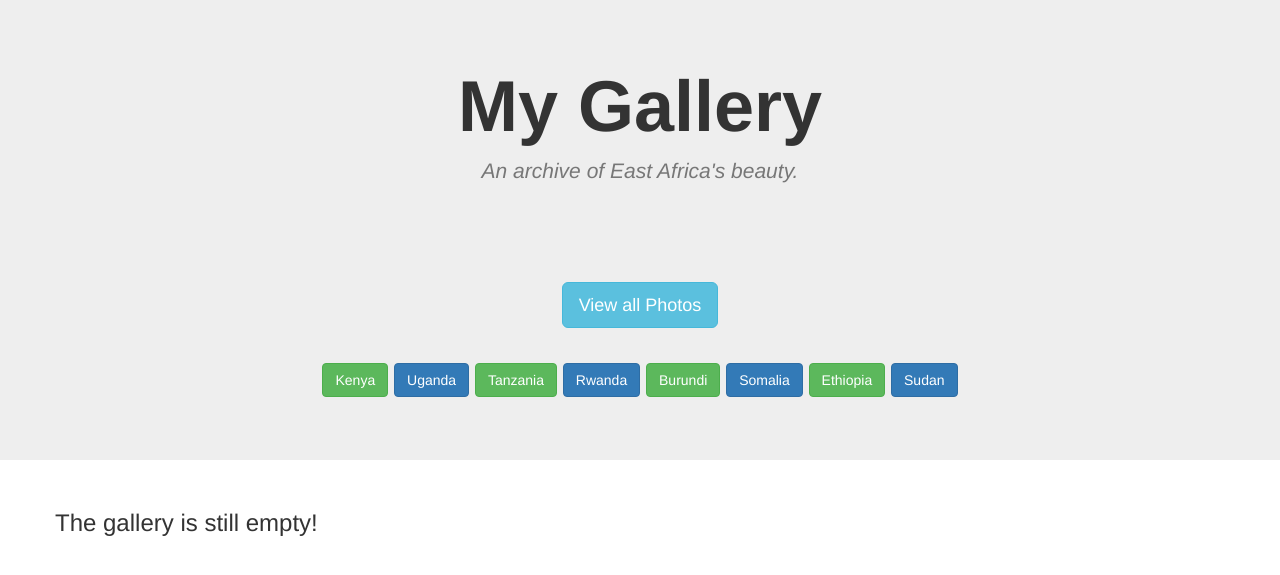
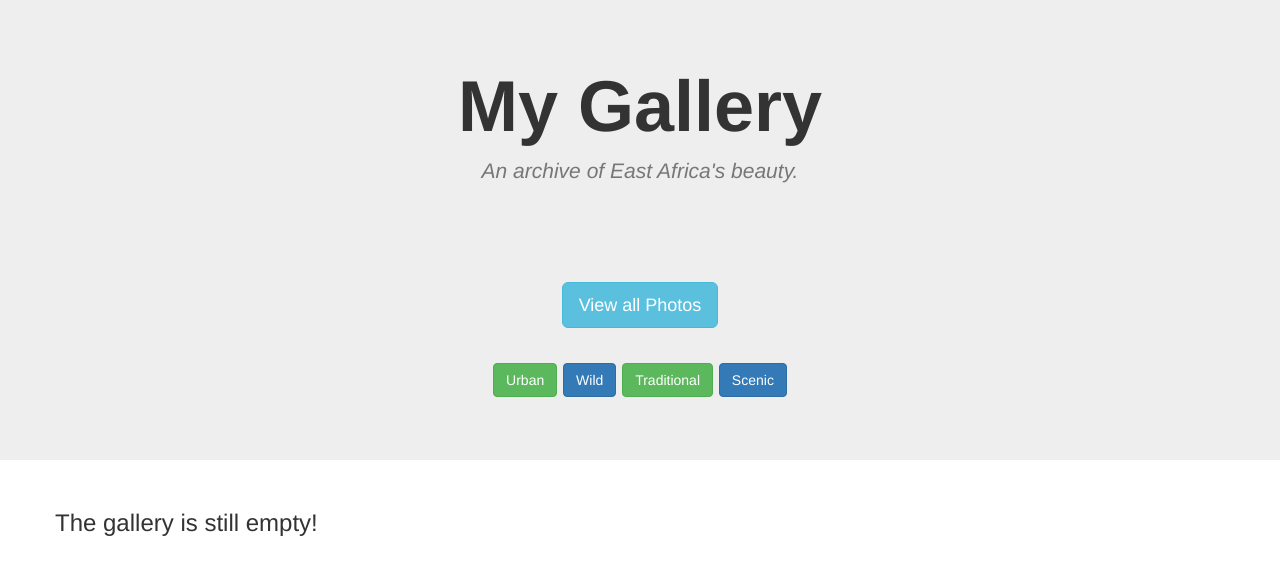
Before and after one commit to OscarMugendi/My-Gallery, a Django app: template photos/templates/index.html in a window 1280 px wide. Shown: the part 73-648 px from the top of the page. Run offline with Django 3.2, Linux system fonts and the light colour scheme; the template is opened without the code that fills it, so the values that code supplies are empty; parts of the project's set-up code (start-up, migrations or seed data) failed here and were passed over; some libraries are stand-ins or nearby versions.

Commit message:
New categories

```diff
--- a/photos/templates/index.html
+++ b/photos/templates/index.html
@@ -14,14 +14,10 @@
                 <p><a href="{% url 'gallery' %}" class="btn btn-info btn-lg">View all Photos</a></p>
                 <br>
                 <p>
-                    <a href="{% url 'kenya'%}" class="btn btn-success">Kenya</a>
-                    <a href="{% url 'uganda'%}" class="btn btn-primary">Uganda</a>
-                    <a href="{% url 'tanzania'%}" class="btn btn-success">Tanzania</a>
-                    <a href="{% url 'rwanda'%}" class="btn btn-primary">Rwanda</a>
-                    <a href="{% url 'burundi'%}" class="btn btn-success">Burundi</a>
-                    <a href="{% url 'somalia'%}" class="btn btn-primary">Somalia</a>
-                    <a href="{% url 'ethiopia'%}" class="btn btn-success">Ethiopia</a>
-                    <a href="{% url 'sudan'%}" class="btn btn-primary">Sudan</a>
+                    <a href="{% url 'urban'%}" class="btn btn-success">Urban</a>
+                    <a href="{% url 'wild'%}" class="btn btn-primary">Wild</a>
+                    <a href="{% url 'traditional'%}" class="btn btn-success">Traditional</a>
+                    <a href="{% url 'scenic'%}" class="btn btn-primary">Scenic</a>
                 </p>
             </div>
         </section>
```
Also changed, not shown: photos/views.py (+16 -36 lines).
